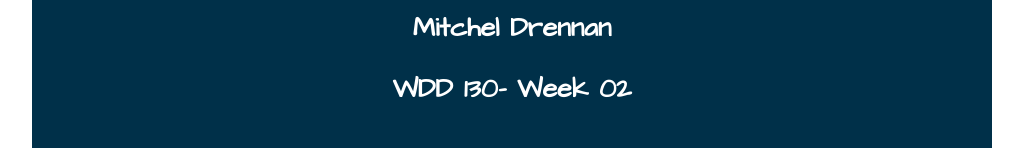
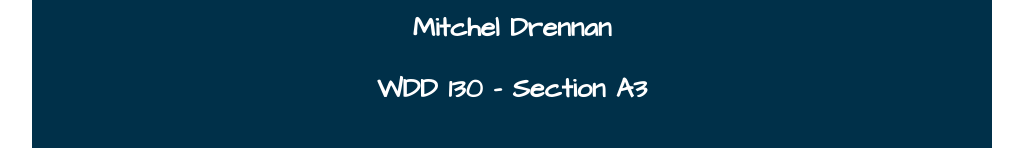
Before and after one commit to mdrennan91/wdd130, a plain HTML site: page wwr/site-plan-rafting.html in a window 1280 px wide. Shown: the part 180-340 px from the top of the page, without its empty margins (128-1151 px from the left). Drawn offline with Linux system fonts and the light colour scheme.

Commit message:
Section A3

```diff
--- a/wwr/site-plan-rafting.html
+++ b/wwr/site-plan-rafting.html
@@ -11,7 +11,7 @@
   <header>
     <h1>Dry Oar Site Plan</h1>
     <h2>Mitchel Drennan</h2>
-    <h2>WDD 130- Week 02</h2>
+    <h2>WDD 130 - Section A3</h2>
     <!-- In the header above, add the name of your site, your name and class number. For example if you are in section 3 you would put WDD 130-03 -->
   </header>
   <main>
```
